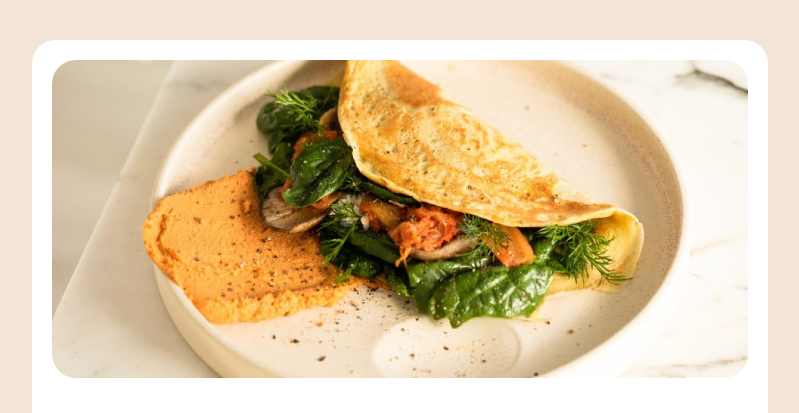
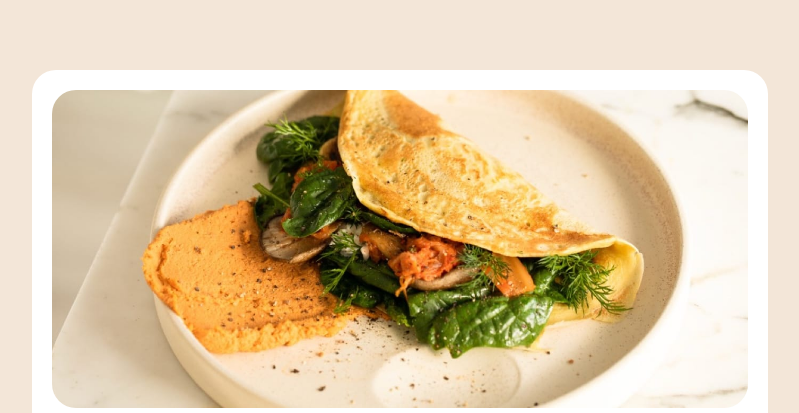
Before and after one commit to AhlamAb22/Frontend-mentor-recipe-page, a plain HTML site: page index.html in a window 1280 px wide. Shown: the top 413 px of the page, without its empty margins (240-1039 px from the left). Drawn offline with Linux system fonts and the light colour scheme.

Commit message:
Update style.css

```diff
--- a/style.css
+++ b/style.css
@@ -280,7 +280,7 @@ ol li:not(:last-child) {
     padding: 20px;
     max-width: 46rem;
     background-color: var(--White);
-    margin: 40px;
+    margin: 70px;
     border-radius: 24px;
     max-height: 106.75rem
   }
```
